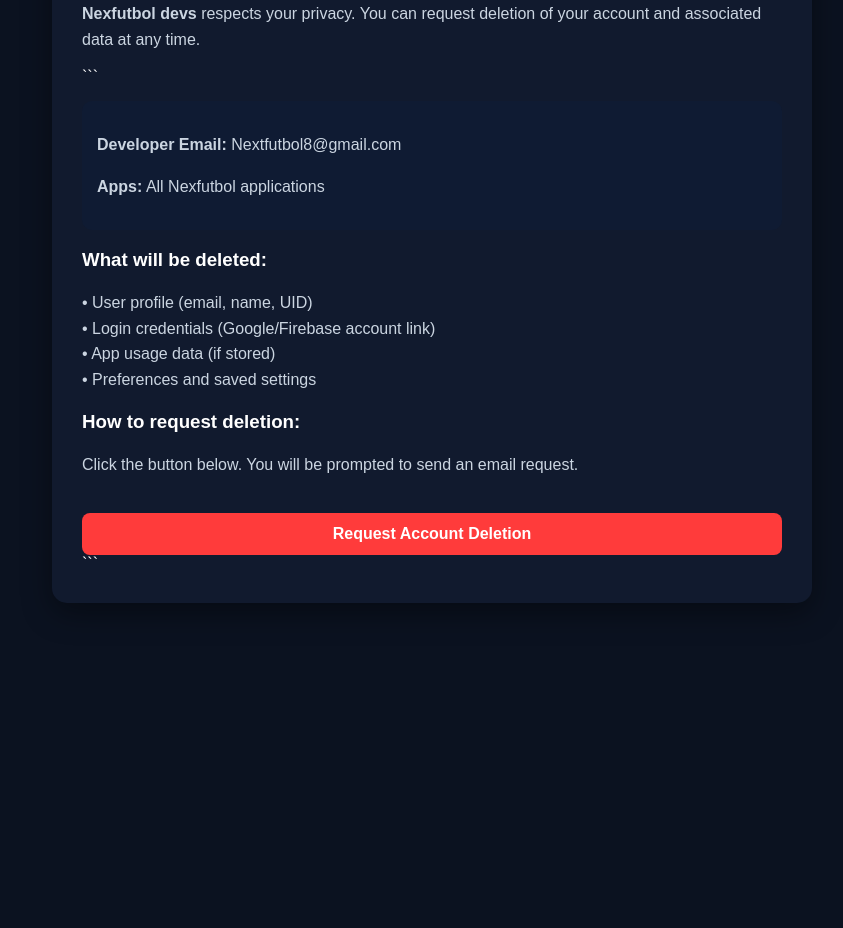
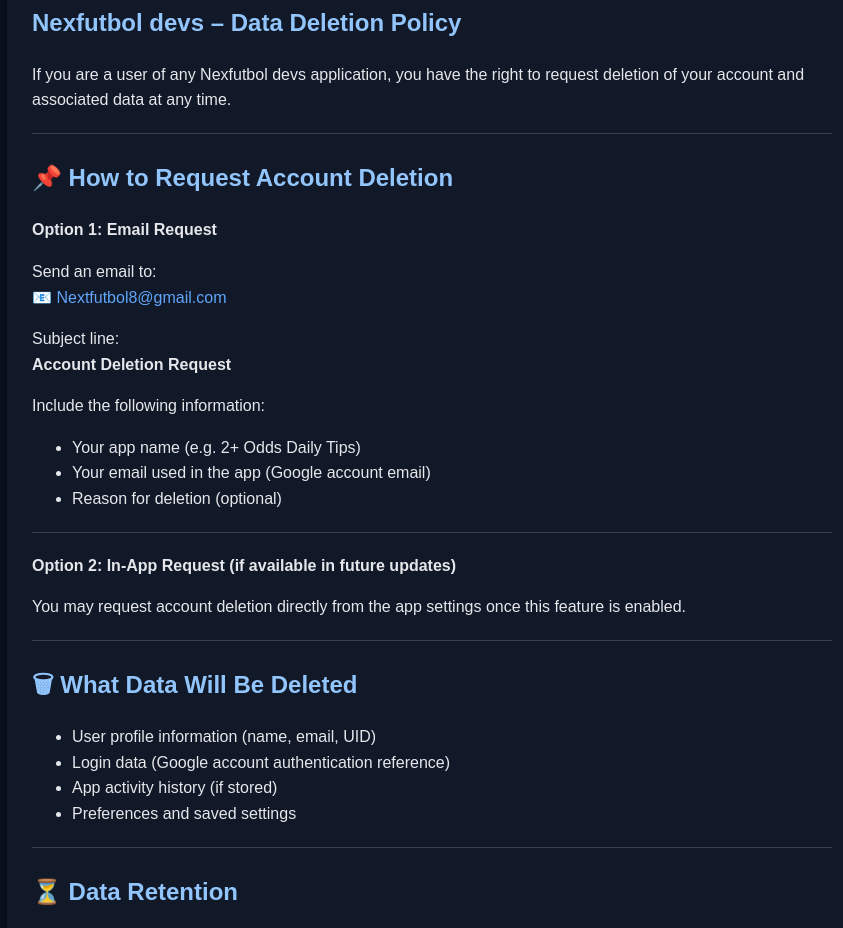
Before and after one commit to futboldev/accountdelete, a plain HTML site: page index.html in a window 1280 px wide. Shown: the part 150-1078 px from the top of the page, without its empty margins (208-1051 px from the left). Before the commit the page ends 800 px from the top, so only its background shows below. Drawn offline with Linux system fonts and the light colour scheme.

Commit message:
Update index.html

````diff
--- a/index.html
+++ b/index.html
@@ -1,117 +1,144 @@
 <!DOCTYPE html>
-
 <html lang="en">
 <head>
 <meta charset="UTF-8">
 <meta name="viewport" content="width=device-width, initial-scale=1.0">
-<title>Delete Account - Nexfutbol devs</title>
+<title>Account & Data Deletion Policy</title>
 
 <style>
-body {
-    margin: 0;
+body{
+    margin:0;
     font-family: Arial, sans-serif;
-    background: #0b1220;
-    color: #ffffff;
-    display: flex;
-    justify-content: center;
-    align-items: center;
-    min-height: 100vh;
+    background:#0b1220;
+    color:#e5e7eb;
+    line-height:1.6;
 }
 
-.container {
-    max-width: 700px;
-    background: #111a2e;
-    padding: 30px;
-    border-radius: 15px;
-    box-shadow: 0 10px 30px rgba(0,0,0,0.4);
+.container{
+    max-width:800px;
+    margin:40px auto;
+    padding:25px;
+    background:#111827;
+    border-radius:12px;
+    box-shadow:0 10px 25px rgba(0,0,0,0.4);
 }
 
-h1 {
-    color: #4da3ff;
-    margin-bottom: 10px;
+h1{
+    color:#4da3ff;
+    font-size:28px;
 }
 
-p {
-    color: #cbd5e1;
-    line-height: 1.6;
+h2{
+    color:#93c5fd;
+    margin-top:25px;
 }
 
-.box {
-    background: #0f1b33;
-    padding: 15px;
-    border-radius: 10px;
-    margin-top: 15px;
+a{
+    color:#60a5fa;
+    text-decoration:none;
 }
 
-button {
-    margin-top: 20px;
-    padding: 12px 20px;
-    background: #ff3b3b;
-    border: none;
-    color: white;
-    font-weight: bold;
-    border-radius: 8px;
-    cursor: pointer;
-    width: 100%;
-    font-size: 16px;
+a:hover{
+    text-decoration:underline;
 }
 
-button:hover {
-    background: #e62e2e;
-}
-
-.success {
-    display: none;
-    margin-top: 15px;
-    padding: 12px;
-    background: #16a34a;
-    border-radius: 8px;
+hr{
+    border:0;
+    border-top:1px solid #374151;
+    margin:20px 0;
 }
 </style>
-
 </head>
 
 <body>
 
 <div class="container">
-    <h1>Account Deletion Request</h1>
-    <p><strong>Nexfutbol devs</strong> respects your privacy. You can request deletion of your account and associated data at any time.</p>
 
-```
-<div class="box">
-    <p><strong>Developer Email:</strong> Nextfutbol8@gmail.com</p>
-    <p><strong>Apps:</strong> All Nexfutbol applications</p>
-</div>
+<h1>Account & Data Deletion Request</h1>
 
-<h3>What will be deleted:</h3>
+<h2>Nexfutbol devs – Data Deletion Policy</h2>
+
 <p>
-• User profile (email, name, UID)<br>
-• Login credentials (Google/Firebase account link)<br>
-• App usage data (if stored)<br>
-• Preferences and saved settings
+If you are a user of any Nexfutbol devs application, you have the right to request deletion of your account and associated data at any time.
 </p>
 
-<h3>How to request deletion:</h3>
+<hr>
+
+<h2>📌 How to Request Account Deletion</h2>
+
+<p><strong>Option 1: Email Request</strong></p>
+
 <p>
-Click the button below. You will be prompted to send an email request.
+Send an email to:<br>
+📧 <a href="mailto:Nextfutbol8@gmail.com">Nextfutbol8@gmail.com</a>
 </p>
 
-<button onclick="sendEmail()">Request Account Deletion</button>
+<p>
+Subject line:<br>
+<strong>Account Deletion Request</strong>
+</p>
 
-<div class="success" id="msg">
-    ✔ Email client opened. Please send your request to complete deletion.
-</div>
-```
+<p>Include the following information:</p>
+<ul>
+<li>Your app name (e.g. 2+ Odds Daily Tips)</li>
+<li>Your email used in the app (Google account email)</li>
+<li>Reason for deletion (optional)</li>
+</ul>
+
+<hr>
+
+<p><strong>Option 2: In-App Request (if available in future updates)</strong></p>
+
+<p>
+You may request account deletion directly from the app settings once this feature is enabled.
+</p>
+
+<hr>
+
+<h2>🗑 What Data Will Be Deleted</h2>
+
+<ul>
+<li>User profile information (name, email, UID)</li>
+<li>Login data (Google account authentication reference)</li>
+<li>App activity history (if stored)</li>
+<li>Preferences and saved settings</li>
+</ul>
+
+<hr>
+
+<h2>⏳ Data Retention</h2>
+
+<ul>
+<li>Most data is deleted within <strong>7–30 days</strong></li>
+<li>Some records may be retained for legal or security purposes where required</li>
+</ul>
+
+<hr>
+
+<h2>🔒 Important Notes</h2>
+
+<ul>
+<li>Deleting your account is permanent and cannot be undone</li>
+<li>Some anonymized data may remain for analytics purposes</li>
+<li>This process applies to all Nexfutbol devs applications</li>
+</ul>
+
+<hr>
+
+<h2>📩 Contact</h2>
+
+<p>
+📧 <a href="mailto:Nextfutbol8@gmail.com">Nextfutbol8@gmail.com</a><br>
+🏢 Nexfutbol devs
+</p>
+
+<hr>
+
+<p style="text-align:center;">
+© 2026 Nexfutbol devs. All rights reserved.
+</p>
 
 </div>
 
-<script>
-function sendEmail() {
-    window.location.href = "mailto:Nextfutbol8@gmail.com?subject=Account%20Deletion%20Request&body=Hello%20Nexfutbol%20Devs,%0A%0AI%20want%20to%20delete%20my%20account%20and%20all%20associated%20data.%0A%0AApp%20Name:%0ARegistered%20Email:%0A%0AThank%20you.";
-
-    document.getElementById("msg").style.display = "block";
-}
-</script>
-
 </body>
 </html>
````
